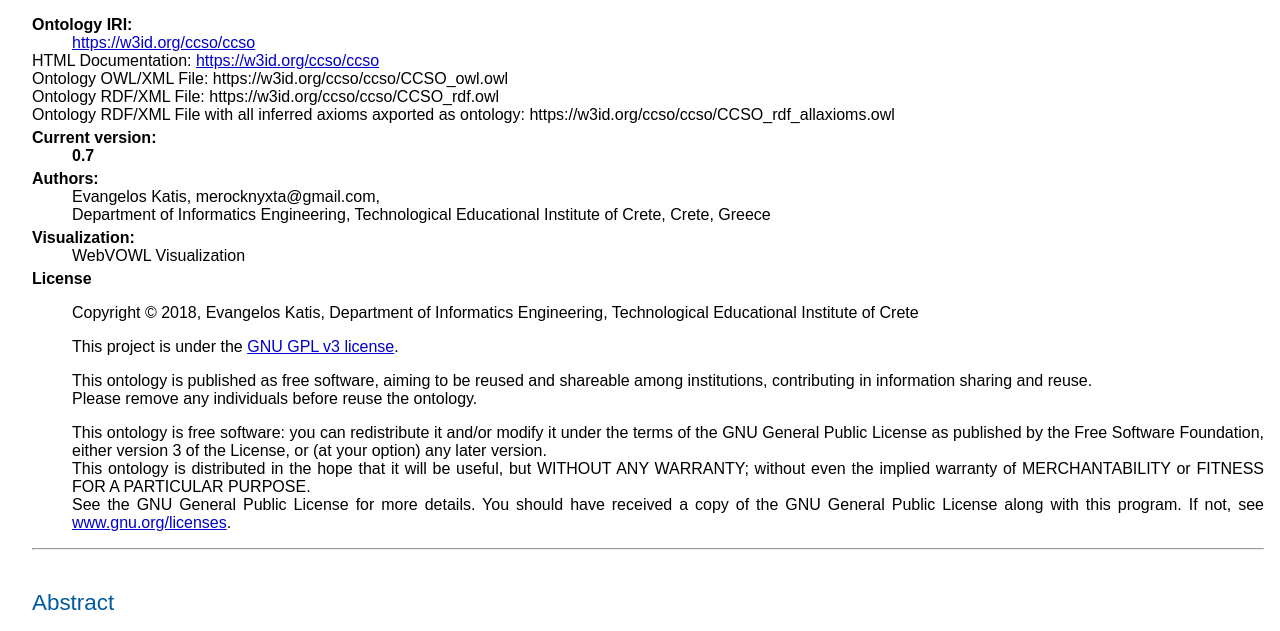
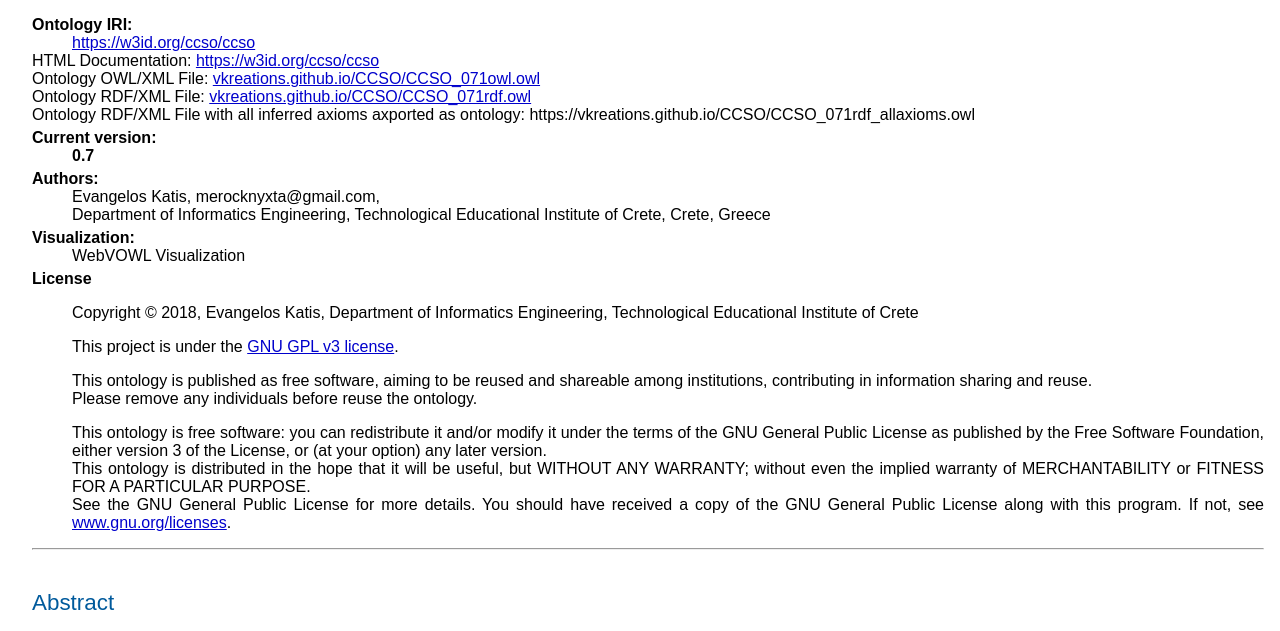
Before and after one commit to LambdaGeo/ccso-dbacademic, a plain HTML site: page index.html in a window 1280 px wide. Shown: the part 119-750 px from the top of the page. Drawn offline with Linux system fonts and the light colour scheme.

Commit message:
Update index.html
Update ontology files links

```diff
--- a/index.html
+++ b/index.html
@@ -17,9 +17,9 @@
           <dd><a href="https://w3id.org/ccso/ccso">https://w3id.org/ccso/ccso</a></dd>
           <dl>HTML Documentation: <a href="https://w3id.org/ccso/ccso">https://w3id.org/ccso/ccso</a>
           </dl>
-          <dl>Ontology OWL/XML File: https://w3id.org/ccso/ccso/CCSO_owl.owl</dl>
-          <dl>Ontology RDF/XML File: https://w3id.org/ccso/ccso/CCSO_rdf.owl</dl>
-          <dl>Ontology RDF/XML File with all inferred axioms axported as ontology: https://w3id.org/ccso/ccso/CCSO_rdf_allaxioms.owl</dl>
+          <dl>Ontology OWL/XML File: <a href="https://vkreations.github.io/CCSO/CCSO_071owl.owl" target="_blank">vkreations.github.io/CCSO/CCSO_071owl.owl</a></dl>
+          <dl>Ontology RDF/XML File: <a href="https://vkreations.github.io/CCSO/CCSO_071rdf.owl" target="_blank">vkreations.github.io/CCSO/CCSO_071rdf.owl</a></dl>
+          <dl>Ontology RDF/XML File with all inferred axioms axported as ontology: https://vkreations.github.io/CCSO/CCSO_071rdf_allaxioms.owl</dl>
           </dl></dl>
           <dl><dt>Current version:</dt>
             <dd><b>0.7</b></dd>
```
